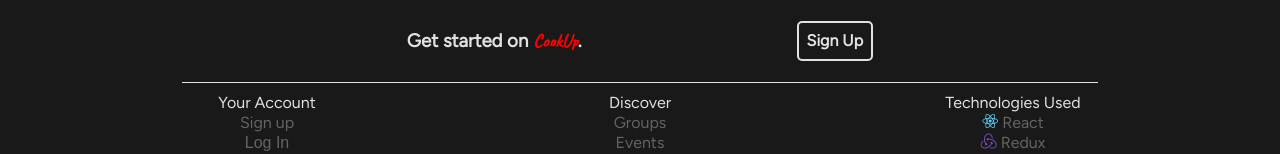
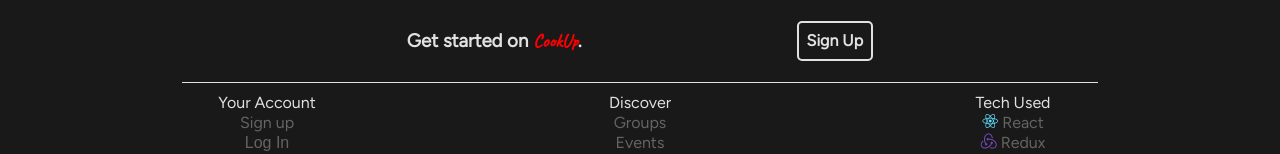
Before and after one commit to JayWhyKay/cookup, a React (Create React App) app in the folder frontend/: page / in a window 1280 px wide. Shown: the top 154 px of the page. Built offline with nearby package versions, Linux system fonts and the light colour scheme; no server answers.

Commit message:
fixed footer links

```diff
--- a/frontend/src/components/Footer/index.js
+++ b/frontend/src/components/Footer/index.js
@@ -54,7 +54,7 @@ function Footer() {
           ]}
         />
         <div>
-          <span>Technologies Used</span>
+          <span>Tech Used</span>
           <a href="https://reactjs.org/">
             <i class="devicon-react-original colored"></i>
             {` `}React
```
